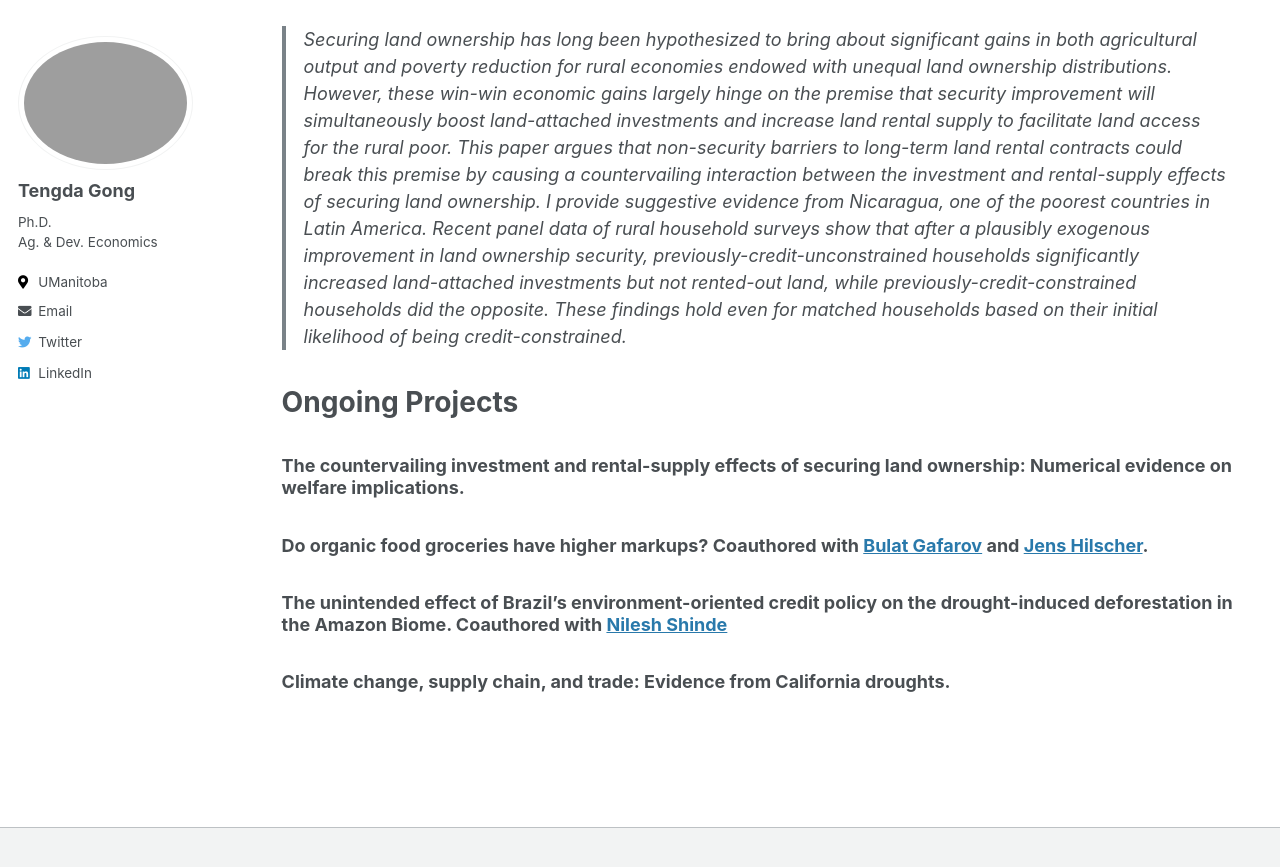
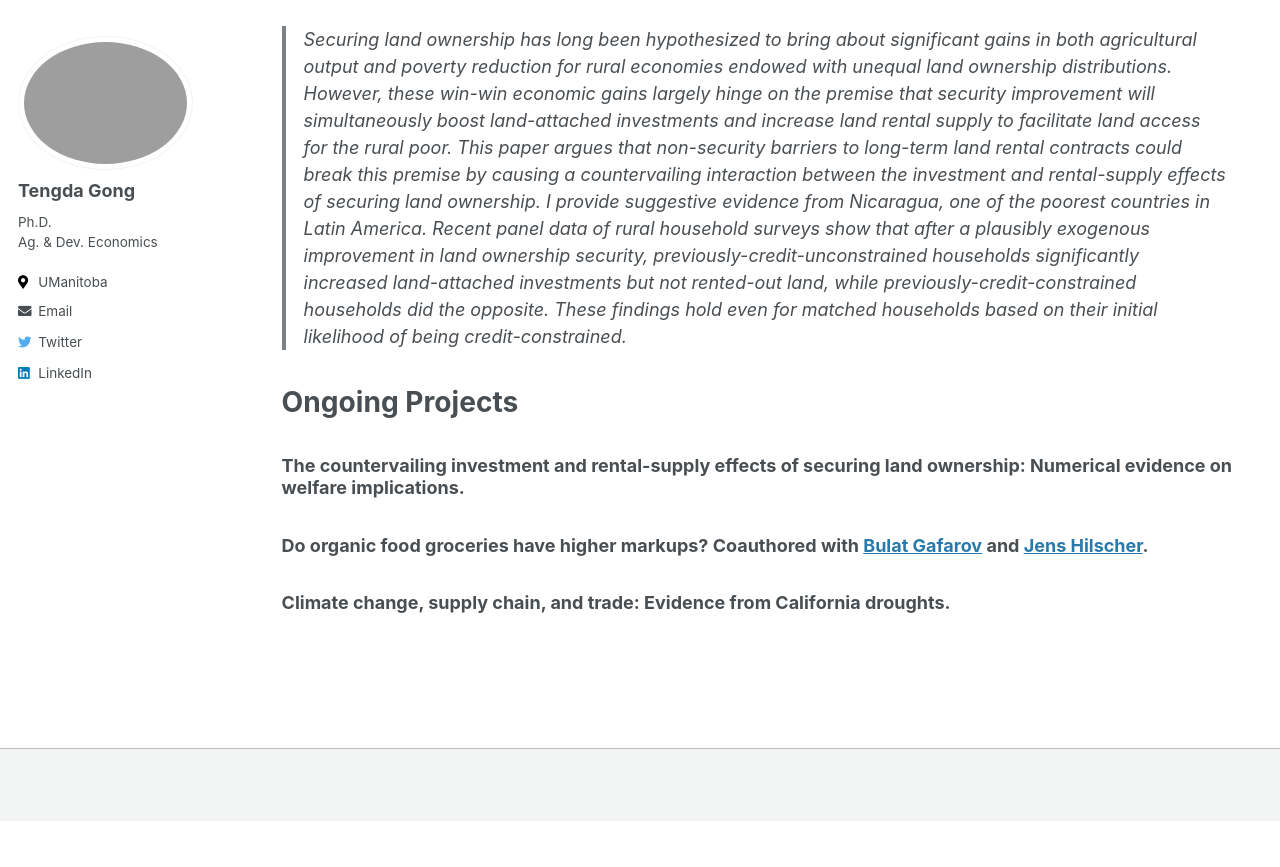
Before and after one commit to tendakung/tendakung.github.io, a Jekyll site: the page built from _pages/research.md, in a window 1280 px wide and 900 px high, scrolled down 1018 px. Shown: the top 867 px of the window. Built offline with Jekyll 4.4.1, drawn with Linux system fonts in a browser that asks for light colours; after the commit the page ends 1839 px from its top, so only the background shows below that.

Commit message:
delete Amazon Project

```diff
--- a/_pages/research.md
+++ b/_pages/research.md
@@ -25,6 +25,4 @@ To be presented at the 2024 SEA and 2025 AEA annual meetings. You may download t
 
 ### Do organic food groceries have higher markups? Coauthored with [Bulat Gafarov](https://are.ucdavis.edu/people/faculty/bulat-gafarov/) and [Jens Hilscher](https://are.ucdavis.edu/people/faculty/jens-hilscher/).
 
-### The unintended effect of Brazil's environment-oriented credit policy on the drought-induced deforestation in the Amazon Biome. Coauthored with [Nilesh Shinde](https://sites.google.com/view/nshinde/home)
-
 ### Climate change, supply chain, and trade: Evidence from California droughts.
```
